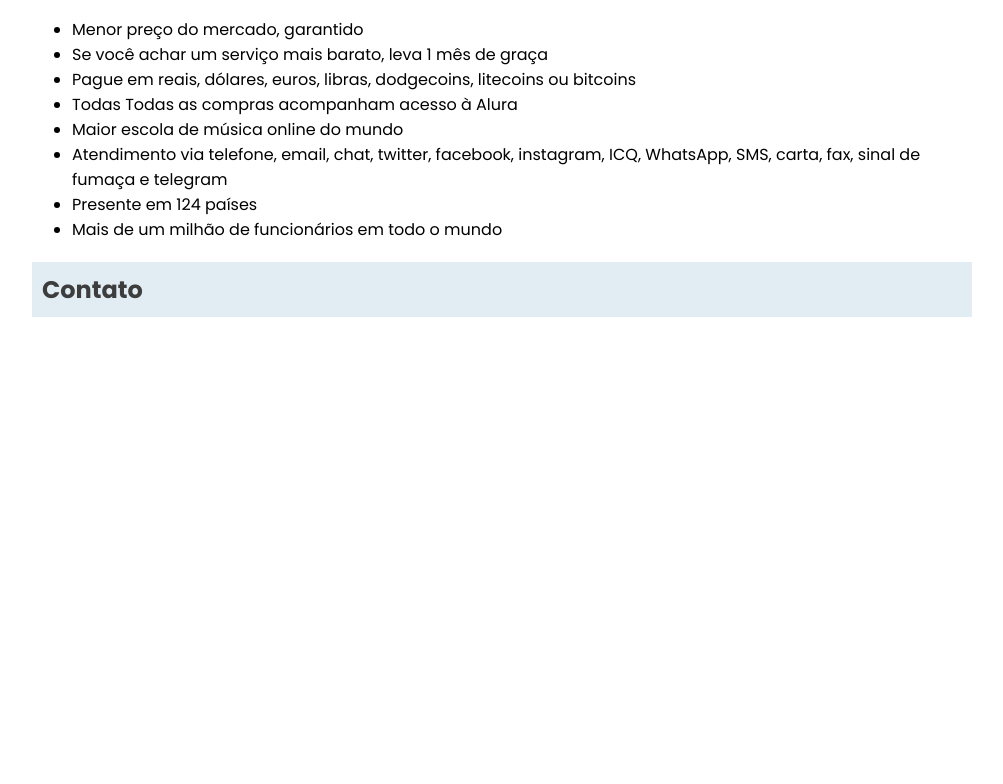
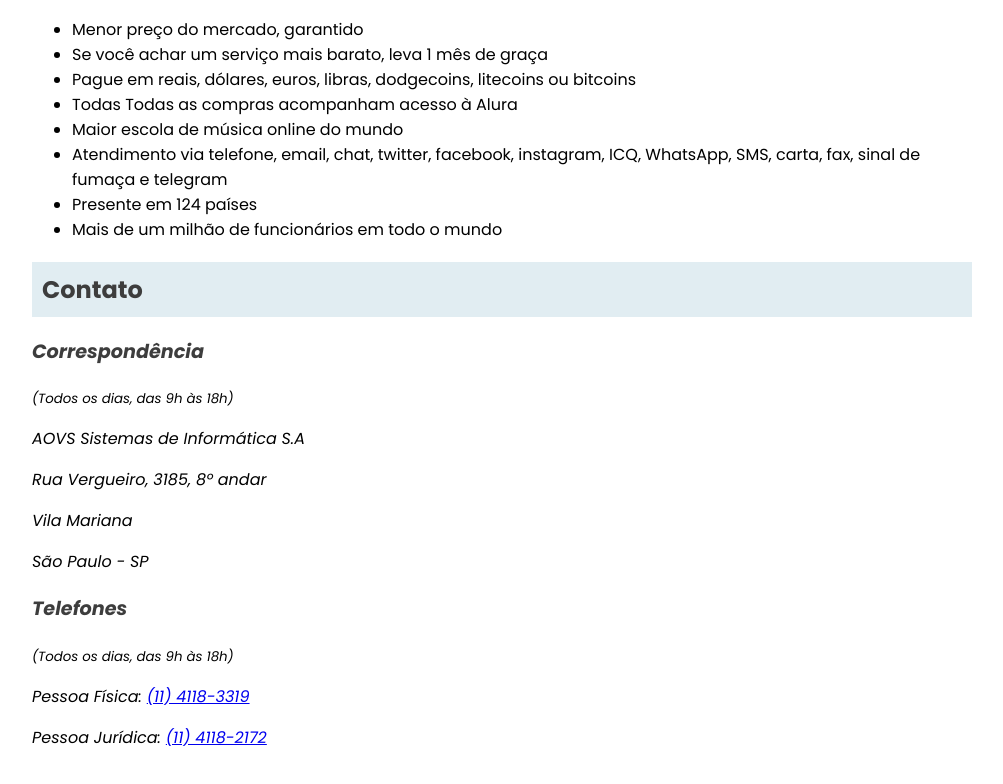
Before and after one commit to juliaprabelo/juliaprabelo.github.io, a plain HTML site: page sobre.html in a window 1280 px wide. Shown: the part 1621-2405 px from the top of the page, without its empty margins (138-1141 px from the left). Before the commit the page ends 1978 px from the top, so only its background shows below. Drawn offline with Linux system fonts and the light colour scheme.

Commit message:
Atividade 6

```diff
--- a/sobre.html
+++ b/sobre.html
@@ -83,6 +83,24 @@
     </ul>
 
     <h2 id="contato">Contato</h2>
+  <address>
+    <h3>Correspondência</h3>
+    <p><small>(Todos os dias, das 9h às 18h)</small></p>
+    <p>AOVS Sistemas de Informática S.A</p>
+    <p>Rua Vergueiro, 3185, 8º andar </p>
+    <p>Vila Mariana</p>
+    <p>São Paulo - SP</p>
 
+    <h3>Telefones</h3>
+    <p><small>(Todos os dias, das 9h às 18h)</small></p>
+    <p>
+      Pessoa Física:
+      <a href="tel:+551141183319">(11) 4118-3319</a>
+    </p>
+    <p>
+      Pessoa Jurídica:
+      <a href="tel:+551141182172">(11) 4118-2172</a>
+    </p>
+  </address>
   </body>
 </html>
--- a/style.css
+++ b/style.css
@@ -9,7 +9,12 @@ body {
 h2 {
   border-bottom: 2px solid black;
 }
-h1, #contato{
+h3 {
+  color: #3d3d3d;
+  font-size: 1.2rem;
+  margin-top: 20px;
+}
+h1, #contato {
   color: #3d3d3d;
   background-color: #e1edf2;
   padding: 10px;
@@ -68,3 +73,12 @@ img {
   flex-direction: column;
   text-align: start;
 }
+#contato p {
+  margin: 3px 0;
+}
+#contato address {
+  margin-bottom: 20px;
+}
+.pe {
+  font-style: italic;
+}
```
Also changed, not shown: index.html (+17 -3 lines).
